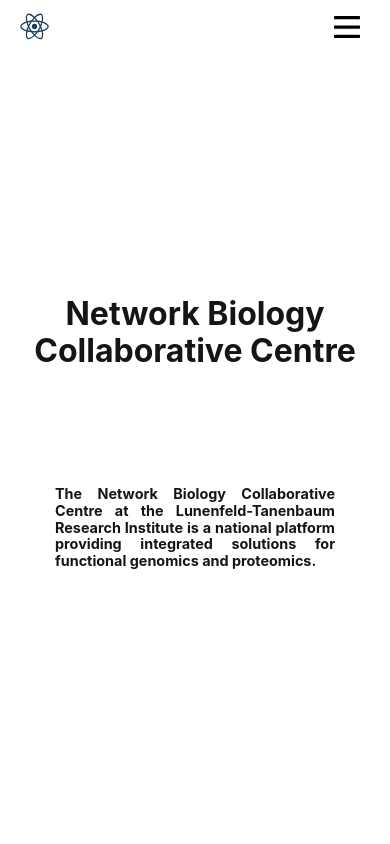
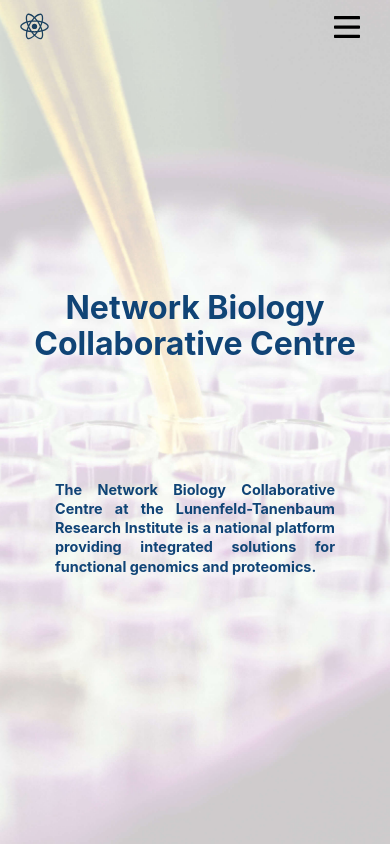
Before and after one commit to gingraslab/nbcc, a React (Create React App) app: page / in a window 390 px wide. Shown: the top 844 px of the page. Built offline with nearby package versions, Linux system fonts and the light colour scheme.

Commit message:
Add sample landing image

```diff
--- a/src/App.js
+++ b/src/App.js
@@ -20,6 +20,10 @@
         {
           route: '/resources',
           text: 'Resources',
+        },
+        {
+          route: '/publications',
+          text: 'Publications',
         },
         {
           route: '/about',
--- a/src/components/button/button.css
+++ b/src/components/button/button.css
@@ -61,9 +61,11 @@
   background: linear-gradient(to right, var(--color-primary-2), var(--color-primary-1) 30%);
   border: none;
   color: var(--color-secondary-1-4);
+  font-weight: 500;
 }
 .button_accent {
   background-color: #fff;
   border: 1px solid var(--color-complement-3);
   color: var(--color-complement-4);
+  font-weight: 500;
 }
--- a/src/home/__landing/home__landing.css
+++ b/src/home/__landing/home__landing.css
@@ -1,5 +1,10 @@
 .home__landing {
   align-items: center;
+  background-image: url('./assets/pipette.jpg');
+  background-position: center center;
+  background-repeat: no-repeat;
+  background-size: cover;
+  color: var(--color-secondary-1-4);
   display: flex;
   flex-direction: column;
   justify-content: center;
@@ -13,6 +18,8 @@
   text-transform: capitalize;
 }
 .home__landing strong {
+  font-size: 1.2rem;
+  line-height: 1.4rem;
   margin-left: 20%;
   max-width: 700px;
   min-width: 280px;
@@ -29,6 +36,7 @@
 }
 @media (max-width: 449px) {
   .home__landing strong {
-    font-size: 0.9em;
+    font-size: 0.9rem;
+    line-height: 1.2rem;
   }
 }
```
Also changed, not shown: src/home/__landing/assets/pipette.jpg (added).
